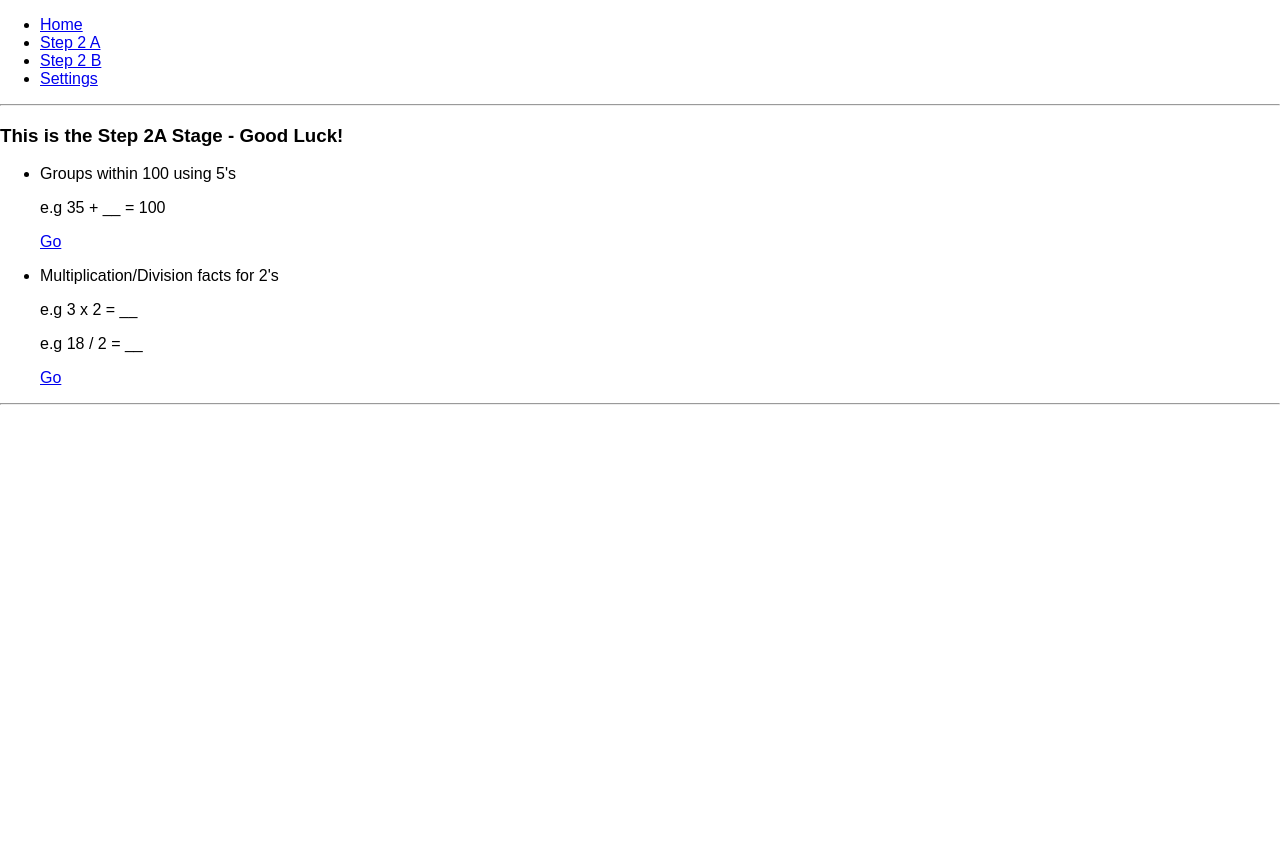
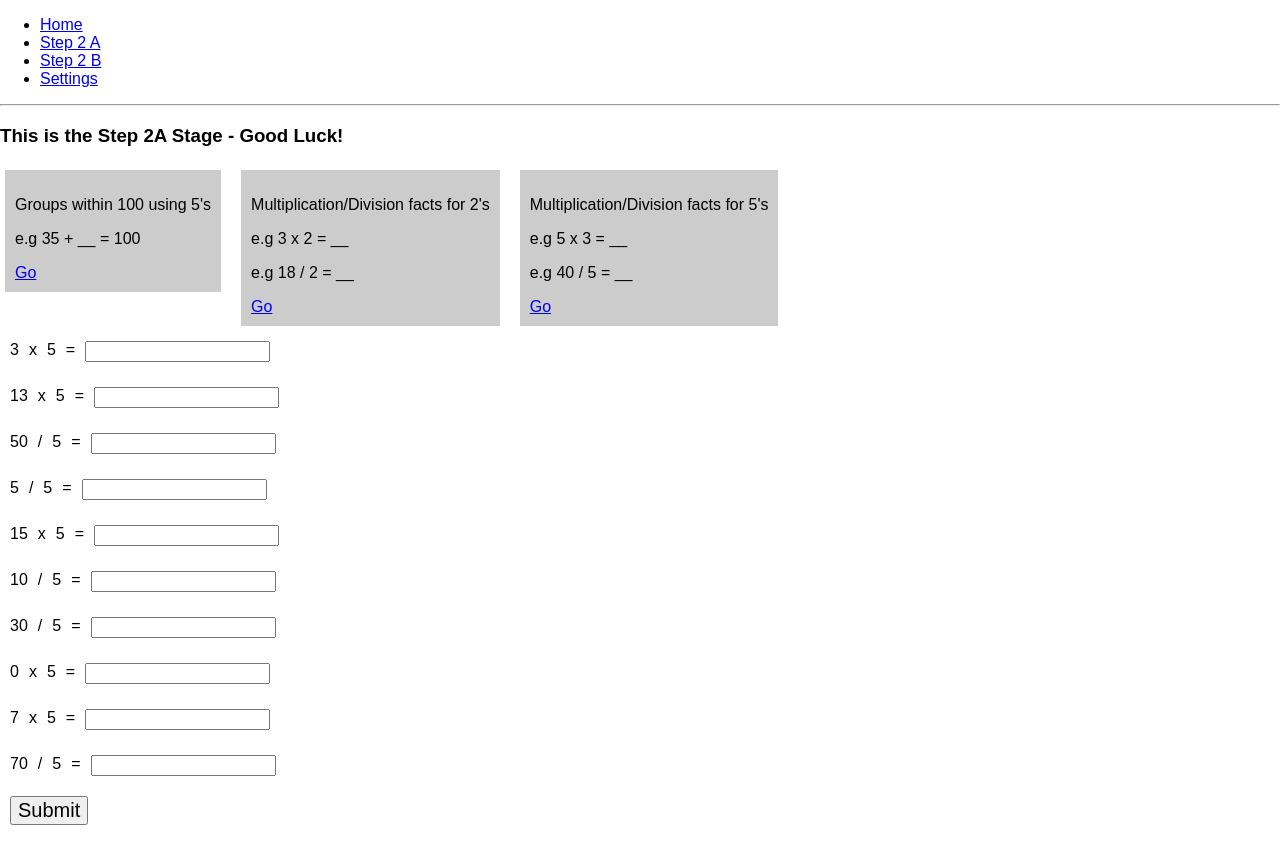
Before and after one commit to ksalayon/basic-facts, a React (Create React App) app: page /step2a/muldivbyfive in a window 1280 px wide. Before the commit the page ends 800 px from the top, so only its background shows below. Built offline with nearby package versions, Linux system fonts and the light colour scheme.

Commit message:
Multiplication and Divs by 5's

```diff
--- a/src/Scenes/Step2A/Step2A.js
+++ b/src/Scenes/Step2A/Step2A.js
@@ -1,11 +1,12 @@
 import React, {Component} from 'react';
 import { Link } from "react-router-dom";
+import '../../index.css';
 
 class Step2A extends Component {
 
   render() {
     return (
-      <div>
+      <div class="step-menu">
         <h3>This is the Step 2A Stage - Good Luck!</h3>
         <ul>
           <li>
@@ -19,8 +20,14 @@ class Step2A extends Component {
             <p>e.g 18 / 2 = __</p>
             <Link to="/step2a/muldivbytwo">Go</Link>
           </li>
+          <li>
+            <p>Multiplication/Division facts for 5's</p>
+            <p>e.g 5 x 3 = __</p>
+            <p>e.g 40 / 5 = __</p>
+            <Link to="/step2a/muldivbyfive">Go</Link>
+
+          </li>
         </ul>
-        <hr />
       </div>
     );
   }
--- /dev/null
+++ b/src/Scenes/Step2A/Step2AMulDivByFive.js
@@ -0,0 +1,175 @@
+import React, {Component} from 'react';
+import { MulService } from '../../Services/MulService';
+import { EquationService as es} from '../../Services/EquationService';
+import { Equation } from '../../Components/Equation/Equation';
+import { ResultDisplay } from '../../Components/ResultDisplay';
+import '../../index.css';
+
+
+class Step2AMulDivByFive extends Component {
+
+  componentWillMount(){
+    this.init();
+  }
+
+  init() {
+
+    var divisor = 5;
+    var limit = 100;
+    var numberOfItems = 10;
+
+    var mItems = MulService.items(divisor, limit, numberOfItems / 2);
+
+    mItems = mItems.map((item, idx) => {
+      item.operator = 'x';
+      item.answer = es.execute(item.firstOperand, item.secondOperand, item.operator);
+      item.expectedInput = item.answer;
+      item.id = item.firstOperand + item.operator + item.secondOperand;
+      return item;
+    });
+
+    var divItems = MulService.items(divisor, limit, numberOfItems / 2);
+    divItems = divItems.map((item, idx) => {
+      item.operator = '/';
+
+      var origFO = item.firstOperand;
+      var origSO = item.secondOperand;
+      var origA = es.execute(item.firstOperand, item.secondOperand, 'x');
+      item.firstOperand = origA;
+      item.secondOperand = origSO;
+      item.answer = origFO;
+      item.expectedInput = item.answer;
+      item.id = item.firstOperand + '-div-' + item.secondOperand;
+      return item;
+    });
+
+    var items = mItems.concat(divItems);
+
+    items = this.shuffleArray(items);
+
+    items = items.map((item, idx) => {
+      item.firstOperandInput = false;
+      item.secondOperandInput = false;
+      item.showAnswer = false;
+      item.solved = false;
+      item.input = '';
+      item.done = false;
+      return item;
+    });
+
+    this.setState({
+      divisor: divisor,
+      limit: limit,
+      numberOfItems: numberOfItems,
+      items:items,
+      numPassed:0,
+      numFailed:0,
+      submitted:false
+    });
+  }
+
+  shuffleArray = arr => {
+    return arr
+      .map(a => [Math.random(), a])
+      .sort((a, b) => a[0] - b[0])
+      .map(a => a[1]);
+  }
+
+  handleChange = (e, id) => {
+
+    var val = parseInt(e.target.value, 10);
+
+    var items = [...this.state.items];
+    items = items.map((item, index) => {
+      if(item.id === id) {
+        item.input = val;
+      }
+      return item;
+    });
+
+    this.setState({
+      items: items
+    });
+  }
+
+  submitHandler(e) {
+    var items = [...this.state.items];
+    var passedCtr = 0;
+    items = items.map((item, index) => {
+        if(item.input === item.expectedInput) {
+          item.solved = true;
+          passedCtr++;
+        }
+        item.done = true;
+        return item;
+      });
+
+    this.setState({
+      items: items,
+      numPassed: passedCtr,
+      submitted: true
+    });
+  }
+
+  renderEquations(){
+    var items = [...this.state.items];
+
+    return items.map((item, idx) => {
+      return <Equation
+        key={item.id}
+        id={item.id}
+        firstOperand={item.firstOperand}
+        firstOperandInput={item.firstOperandInput}
+        secondOperand={item.secondOperand}
+        secondOperandInput={item.secondOperandInput}
+        operator={item.operator}
+        answer={item.answer}
+        showAnswer={item.showAnswer}
+        input={item.input}
+        expectedInput={item.expectedInput}
+        solved={item.solved}
+        done={item.done}
+        onChange={(id, val) => this.handleChange(id, val)} />
+    });
+  }
+
+  renderResults = () => {
+    if(this.state.submitted) {
+      return (
+        <ResultDisplay
+          points={this.state.numPassed}
+          total={this.state.numberOfItems}
+        />
+      );
+    }
+
+  }
+
+  reload() {
+    this.init();
+  }
+
+  render() {
+    var btn;
+    if(!this.state.submitted) {
+      btn = (<button className="submit" onClick={() => this.submitHandler()}>Submit</button>);
+    } else {
+      btn = (<button className="submit" onClick={() => this.reload()}>Reload</button>);
+    }
+    return (
+      <div id="Step2AGroup">
+        { this.renderResults() }
+        <div className="equations">
+          { this.renderEquations() }
+        </div>
+        <div className="actions">
+          { btn }
+        </div>
+
+      </div>
+
+    );
+  }
+}
+
+export { Step2AMulDivByFive };
--- a/src/index.css
+++ b/src/index.css
@@ -16,3 +16,21 @@ body {
     position: relative;
     font-size: 20px;
 }
+
+.step-menu ul {
+    clear:both;
+    display: block;
+    position: relative;
+    padding:5px;
+
+}
+
+.step-menu ul li {
+    display:block;
+    float:left;
+    position: relative;
+    padding: 10px;
+    margin-right: 20px;
+    background-color:#CCC;
+
+}
--- a/src/router.js
+++ b/src/router.js
@@ -4,6 +4,7 @@ import { Home } from './Scenes/Home/Home';
 import { Step2A } from './Scenes/Step2A/Step2A';
 import { Step2AGroups } from './Scenes/Step2A/Step2AGroups';
 import { Step2AMulDivByTwo } from './Scenes/Step2A/Step2AMulDivByTwo';
+import { Step2AMulDivByFive } from './Scenes/Step2A/Step2AMulDivByFive';
 import { Step2B } from './Scenes/Step2B/Step2B';
 import { BFSetttings } from './Scenes/Settings/BFSettings';
 
@@ -30,6 +31,7 @@ const BFRouter = () => (
       <Route path="/step2a" component={Step2A} />
       <Route path="/step2a/groups" component={Step2AGroups} />
       <Route path="/step2a/muldivbytwo" component={Step2AMulDivByTwo} />
+      <Route path="/step2a/muldivbyfive" component={Step2AMulDivByFive} />
       <Route path="/step2b" component={Step2B} />
       <Route path="/settings" component={BFSetttings} />
     </div>
```
